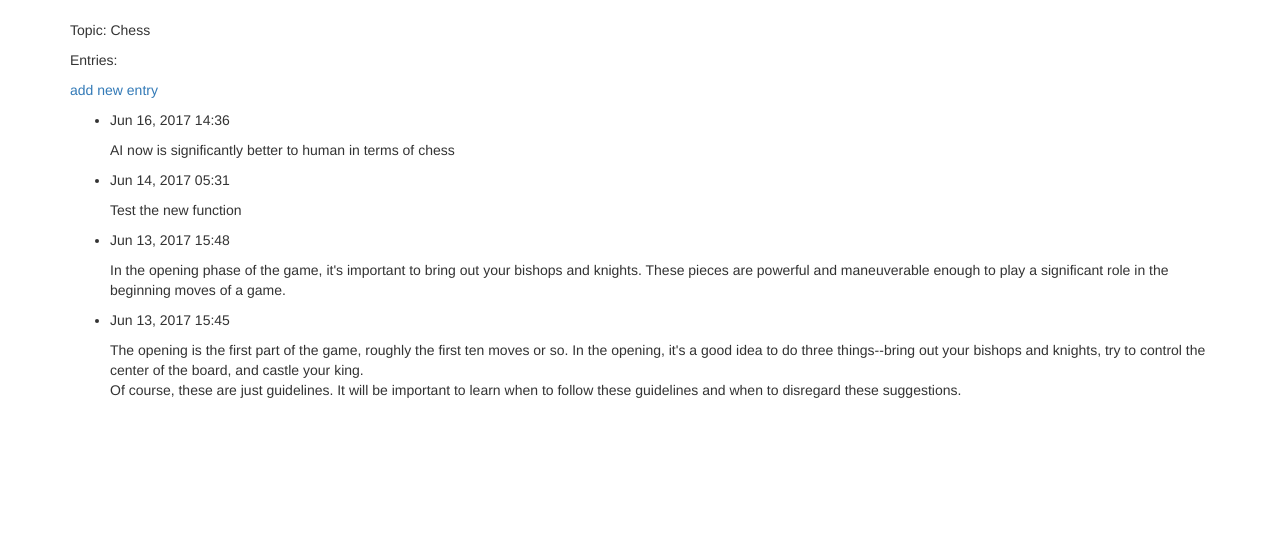
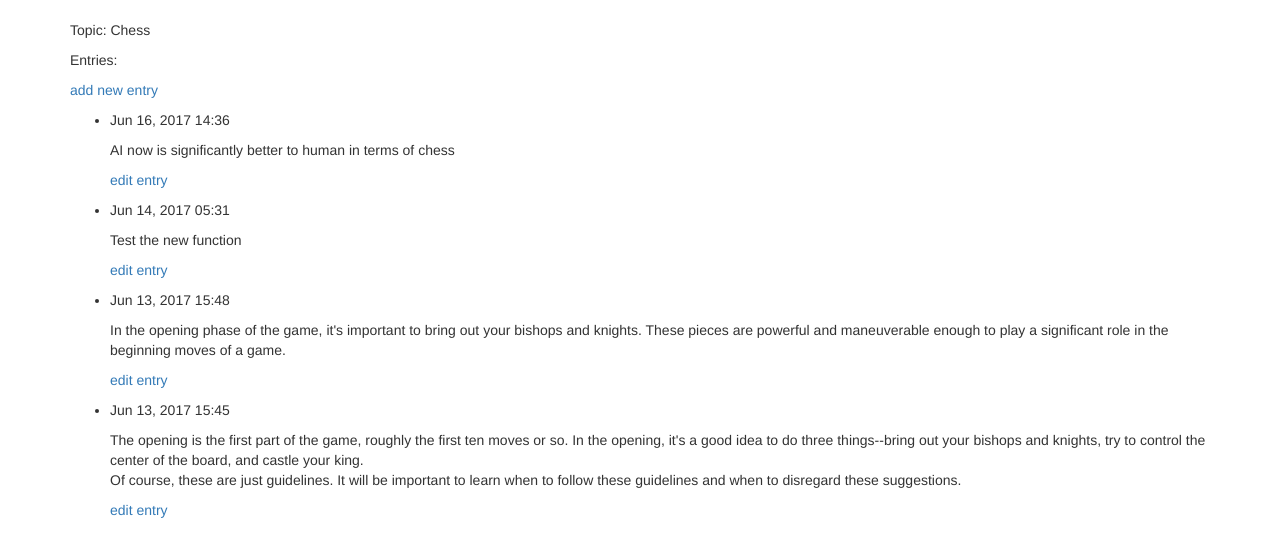
Before and after one commit to zxclovetotti/learning_logs, a Django app: page /topics/1/ in a window 1280 px wide. Shown: the part 50-607 px from the top of the page. Run offline with Django 3.2, Linux system fonts and the light colour scheme; data comes from the database, SQL or seed files in the repository; both versions use the stored data as it was after the commit; some libraries are stand-ins or nearby versions.

Commit message:
example 19.1.3

```diff
--- a/learning_log/learning_logs/templates/learning_logs/topic.html
+++ b/learning_log/learning_logs/templates/learning_logs/topic.html
@@ -13,6 +13,7 @@
             <li>
                 <p>{{ entry.date_added|date:'M d, Y H:i' }}</p>
                 <p>{{ entry.text|linebreaks }}</p>
+                <p><a href="{% url 'learning_logs:edit_entry' entry.id %}">edit entry</a></p>
             </li>
         {% empty %}
             <li>There is no entry for this topic yet.</li>
--- a/learning_log/learning_logs/urls.py
+++ b/learning_log/learning_logs/urls.py
@@ -21,4 +21,7 @@ urlpatterns = [
 
     # Page for adding a new entry.
     url(r'^new_entry/(?P<topic_id>\d+)/$', views.new_entry, name='new_entry'),
+
+    # Page for editing a new entry.
+    url(r'^edit_entry/(?P<entry_id>\d+)/$', views.edit_entry, name='edit_entry'),
 ]
--- a/learning_log/learning_logs/views.py
+++ b/learning_log/learning_logs/views.py
@@ -60,3 +60,22 @@ def new_entry(request, topic_id):
 
     context = {'topic': topic, 'form': form}
     return render(request, 'learning_logs/new_entry.html', context)
+
+def edit_entry(request, entry_id):
+    """Edit specific entry"""
+    entry = Entry.objects.get(id=entry_id)
+    topic = entry.topic
+
+    if request.method != 'POST':
+        # No data submitted; create a blank form.
+        form = EntryForm(instance=entry)
+    else:
+        # POST data submitted; process data.
+        form = EntryForm(instance=entry, data=request.POST)
+        if form.is_valid():
+            form.save()
+            return HttpResponseRedirect(reverse('learning_logs:topic',
+                                        args=[topic.id]))
+
+    context = {'entry': entry, 'topic': topic, 'form': form}
+    return render(request, 'learning_logs/edit_entry.html', context)
```
Also changed, not shown: learning_log/learning_logs/templates/learning_logs/edit_entry.html (added, +14 -0 lines), learning_log/db.sqlite3.
